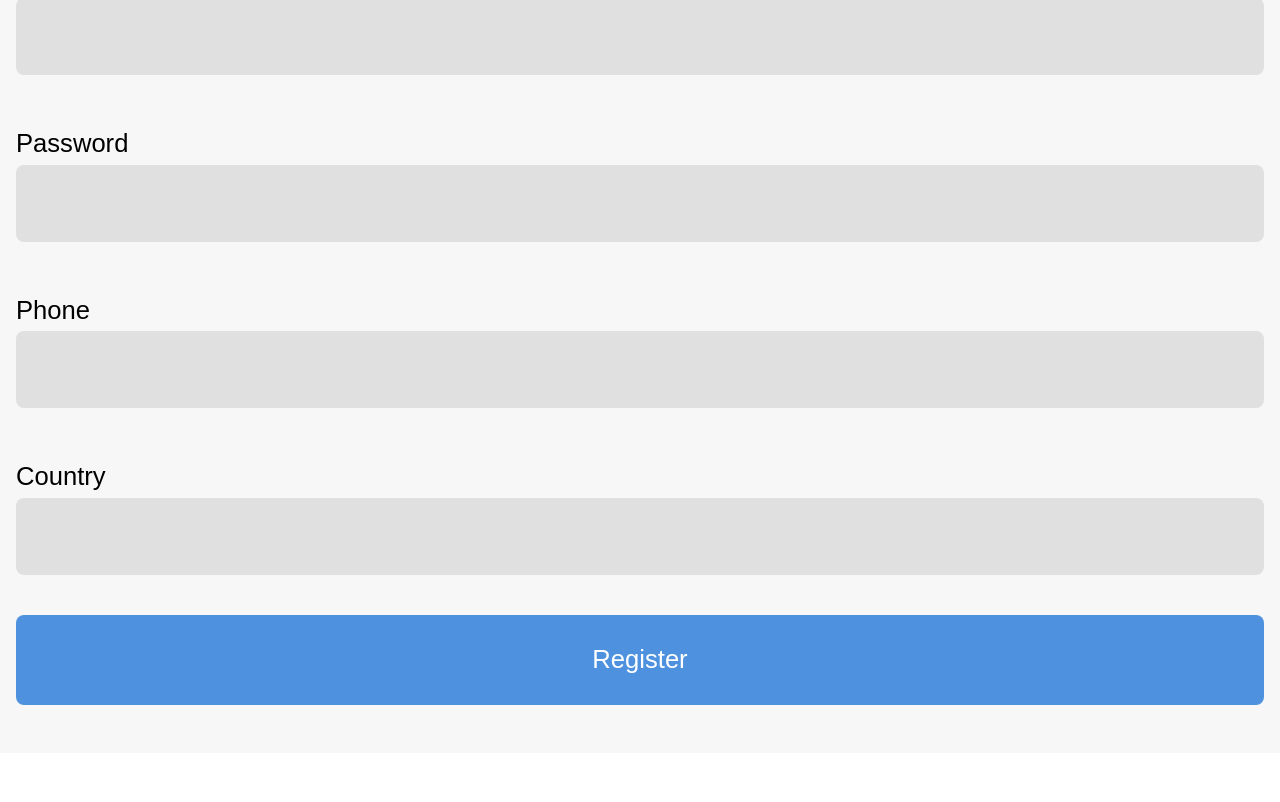
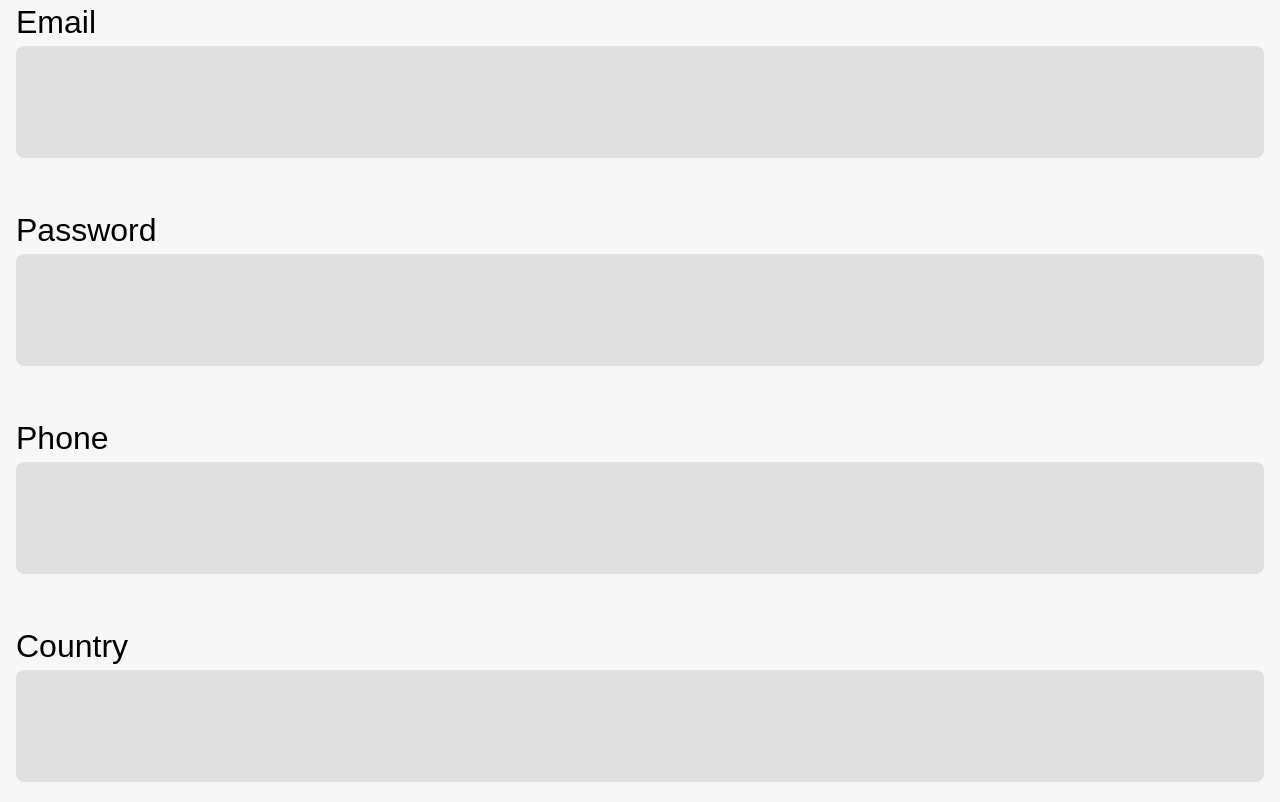
Before and after one commit to mykahT18/responsive-form-accessible, a website: page index.html in a window 1280 px wide. Shown: the part 698-1500 px from the top of the page. Before the commit the page ends 1451 px from the top, so only its background shows below. Drawn offline with Linux system fonts and the light colour scheme.

Commit message:
adjusted font and height of inputs

```diff
--- a/scss/main.scss
+++ b/scss/main.scss
@@ -70,6 +70,10 @@ input{
     margin: 0.5rem 0rem;
     padding: 1.5rem 0.5rem;
     width: 100%;
+    height: 7rem;
+}
+label{
+	font-size: 2rem;
 }
 button{
     padding: 2rem 16rem;
@@ -81,4 +85,5 @@ button{
     background: #4E92DF;
     border-radius: 0.5rem;
     color: #ffffff;
+    font-size: 2rem;
 }
```
Also changed, not shown: css/main.css.
